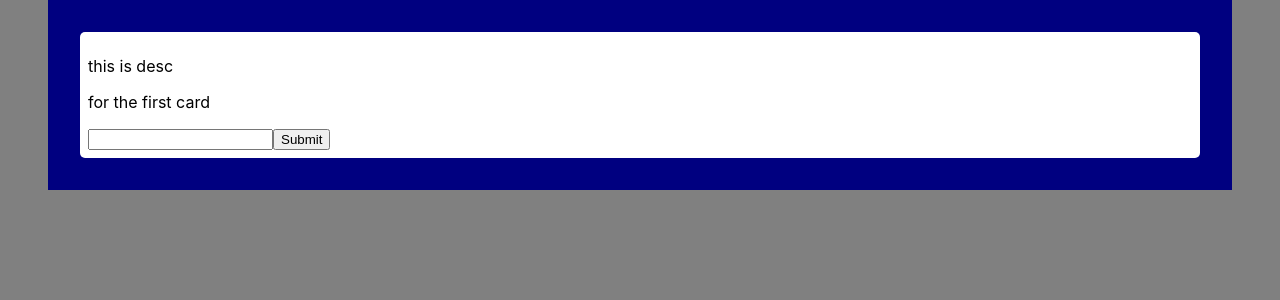
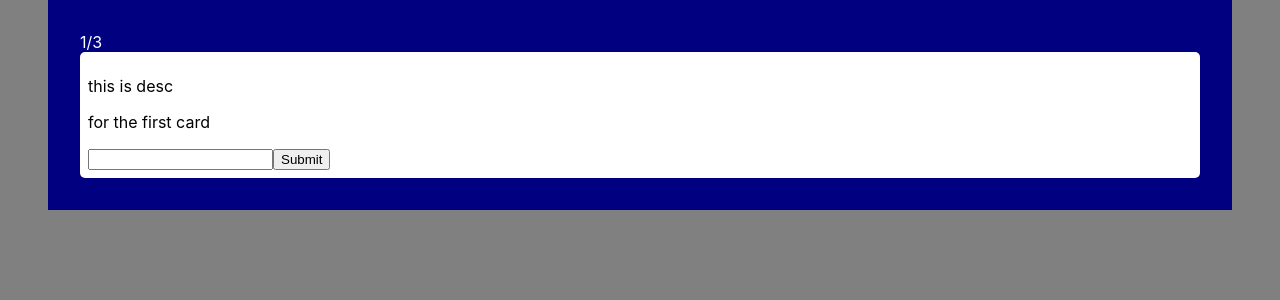
Before and after one commit to johndpope/munin-web, a React (Create React App) app: page /memory-card-collection/1/classroom in a window 1280 px wide. Shown: the top 300 px of the page. Built offline with nearby package versions, Linux system fonts and the light colour scheme.

Commit message:
Add progress header

```diff
--- a/src/memory-card/classroom.component.scss
+++ b/src/memory-card/classroom.component.scss
@@ -1,3 +1,5 @@
 .classroom {
-
+    &__header {
+        color: white;
+    }
 }
--- a/src/memory-card/classroom.component.tsx
+++ b/src/memory-card/classroom.component.tsx
@@ -35,20 +35,36 @@ class ClassroomComponent extends React.Component<RouteComponentProps<ClassRoomPr
     render() {
         const cards = this.state.cards;
         const currentCardIndex = this.state.currentCardIndex;
-        if (currentCardIndex >= cards.length) {
+        const mainComponent = currentCardIndex >= cards.length
+                                ?  this.getFinishedView()
+                                : this.getCardComponent(cards, currentCardIndex);
+
         return  <div className="classroom">
+                    <div className="classroom__header">
+                        {`${Math.min(currentCardIndex+1, cards.length)}/${cards.length}`}
+                    </div>
+                    <div className="classroom__body">
+                        {mainComponent}
+                    </div>
+
+                </div>
+    }
+
+    getFinishedView() {
+        return (
             <CardComponent>
                 <p>Done!</p>
                 <p>{`${this.state.nofCorrectAnswers}/${this.state.cards.length}`} correct.</p>
             </CardComponent>
-                    </div>
+        );
     }
-        return  <div className="classroom">
-                    <TermCardComponent  key={currentCardIndex}
+
+    getCardComponent = (cards: MemoryCard[], currentCardIndex: number) => {
+        return (<TermCardComponent
+                    key={currentCardIndex}
                     card={cards[currentCardIndex]}
                     onSubmittedAnswer={this.goToNextCard}
-                    />
-                </div>
+                    />);
     }
 
     goToNextCard = (wasCorrect: boolean) => {
```
Lines whose indentation alone changed are shown as unchanged.
